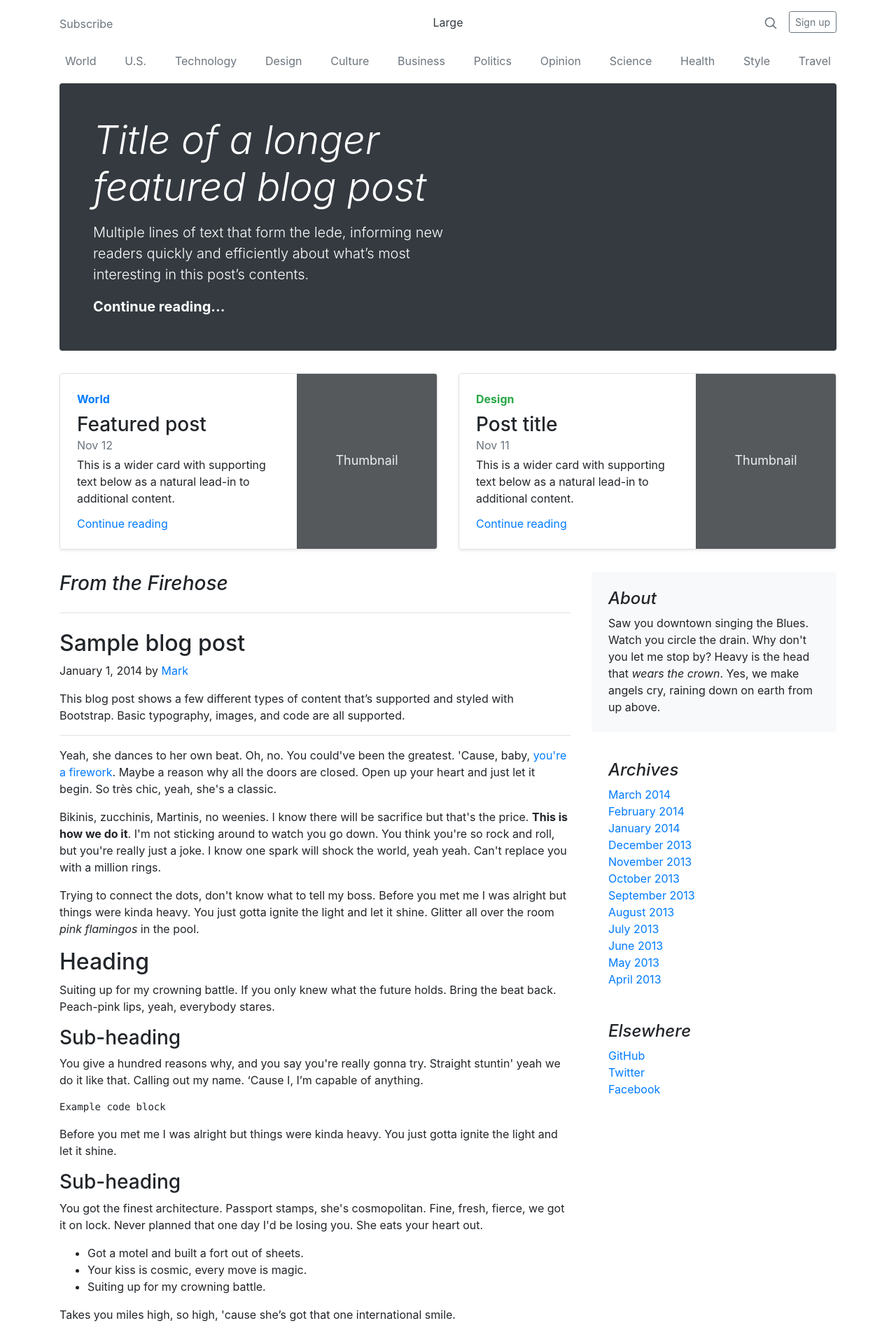
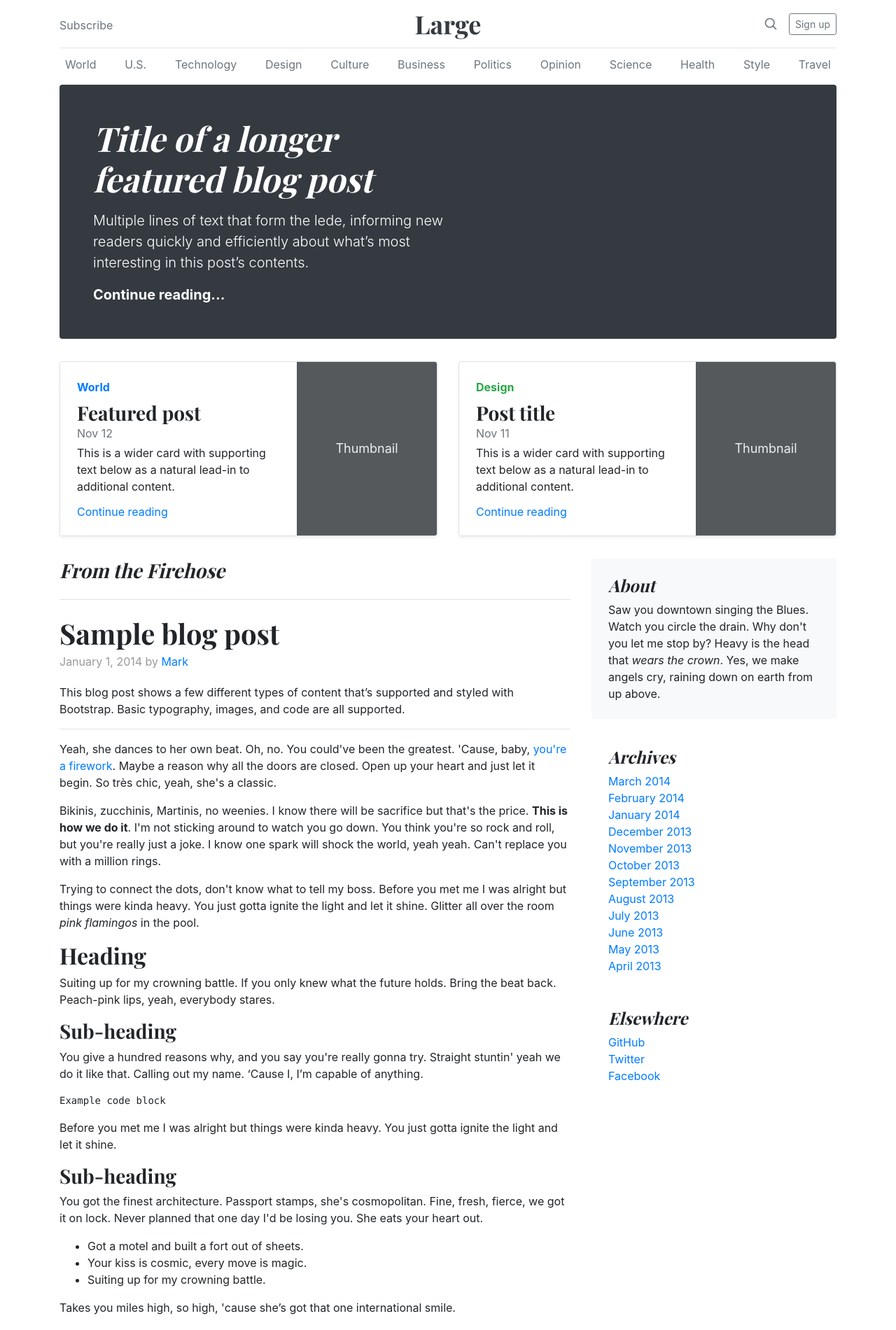
Before and after one commit to Dmistep/test-jekyl, a Jekyll site: the page index.html, which Jekyll copies as it is, in a window 1280 px wide. Shown: the top 1900 px of the page at 70% size. Built offline with Jekyll 4.4.1, drawn with Linux system fonts in a browser that asks for light colours.

Commit message:
Update index.html

```diff
--- a/index.html
+++ b/index.html
@@ -14,7 +14,7 @@
 
 
     <!-- Bootstrap core CSS -->
-<link href="assets/css/bootstrap.css" rel="stylesheet" integrity="sha384-zCbKRCUGaJDkqS1kPbPd7TveP5iyJE0EjAuZQTgFLD2ylzuqKfdKlfG/eSrtxUkn" crossorigin="anonymous">
+<link href="assets/css/bootstrap.css" rel="stylesheet">
 
 
 
@@ -50,7 +50,7 @@
     <!-- Custom styles for this template -->
     <link href="https://fonts.googleapis.com/css?family=Playfair&#43;Display:700,900" rel="stylesheet">
     <!-- Custom styles for this template -->
-    <link href="blog.css" rel="stylesheet">
+    <link href="assets/css/blog.css" rel="stylesheet">
   </head>
   <body>
 
```
